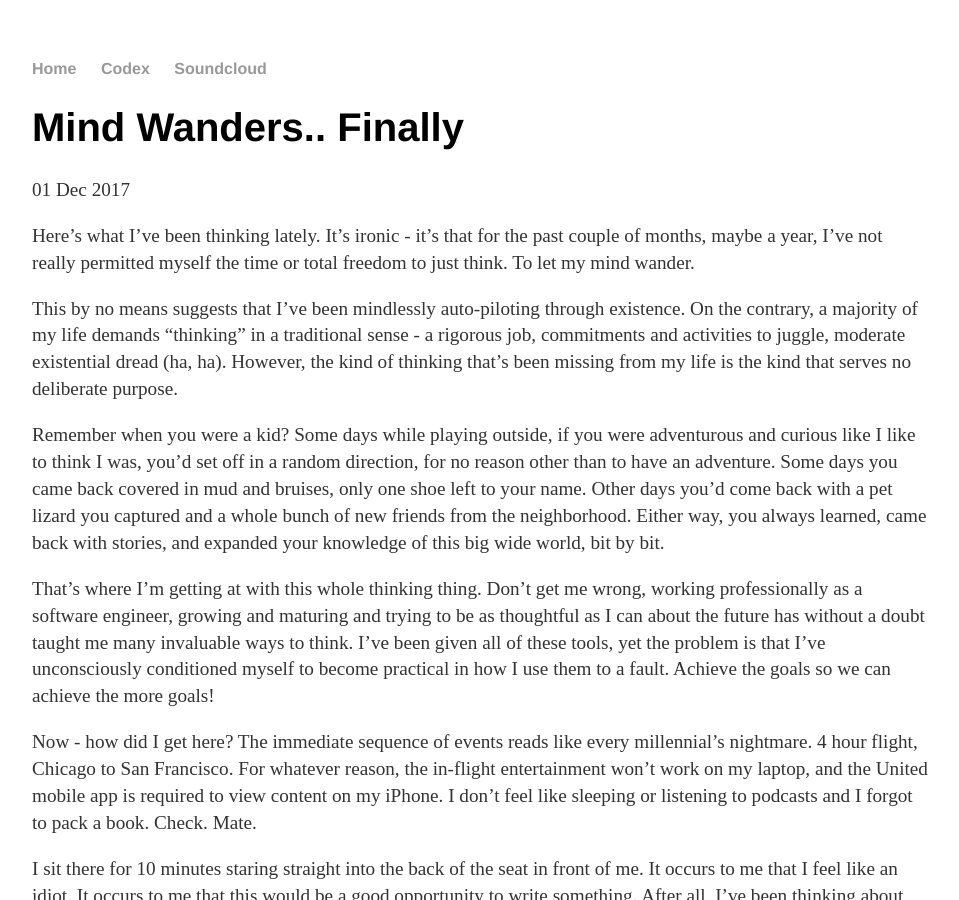
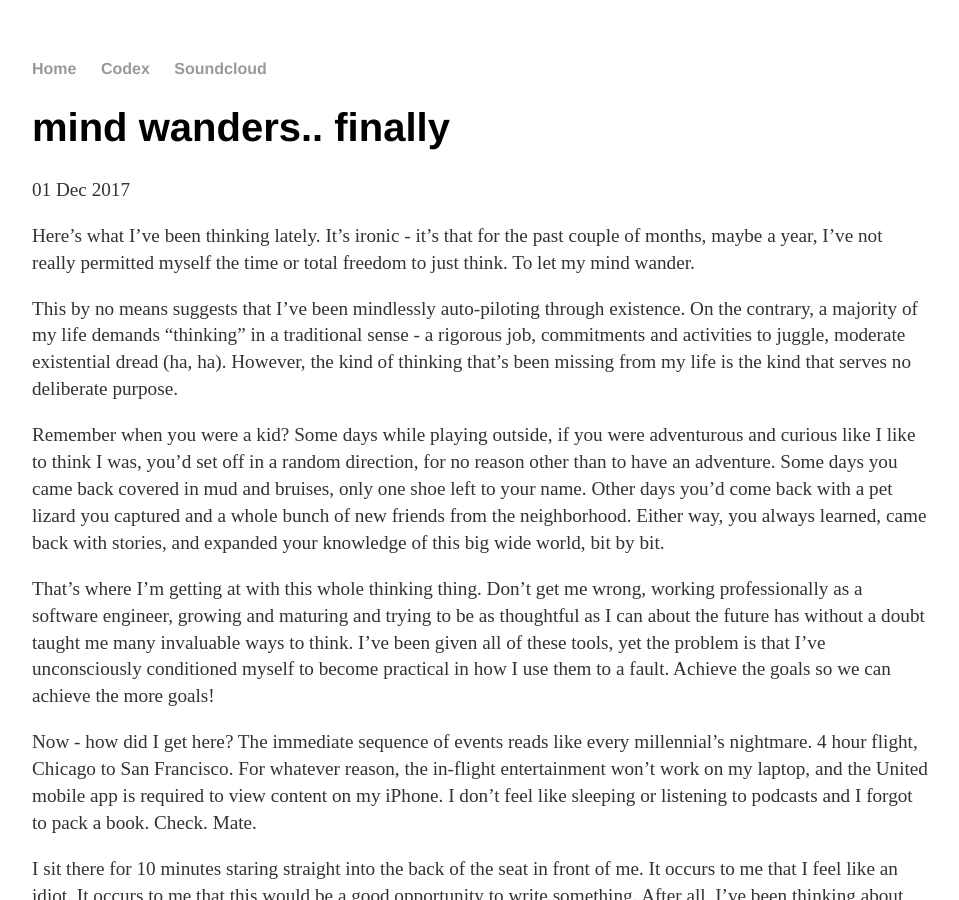
Before and after one commit to EricLWang/EricLWang.github.io, a Jekyll site: the page built from _posts/2017-12-1-mind-wanderings.md, in a window 1280 px wide and 900 px high. Shown: the whole window, without its empty margins (160-1119 px from the left). Built offline with Jekyll 4.4.1, drawn with Linux system fonts in a browser that asks for light colours.

```diff
--- a/_posts/2017-12-1-mind-wanderings.md
+++ b/_posts/2017-12-1-mind-wanderings.md
@@ -1,6 +1,6 @@
 ---
 layout: post
-title: "Mind Wanders.. Finally"
+title: "mind wanders.. finally"
 date: 2017-12-1
 ---
 
```
